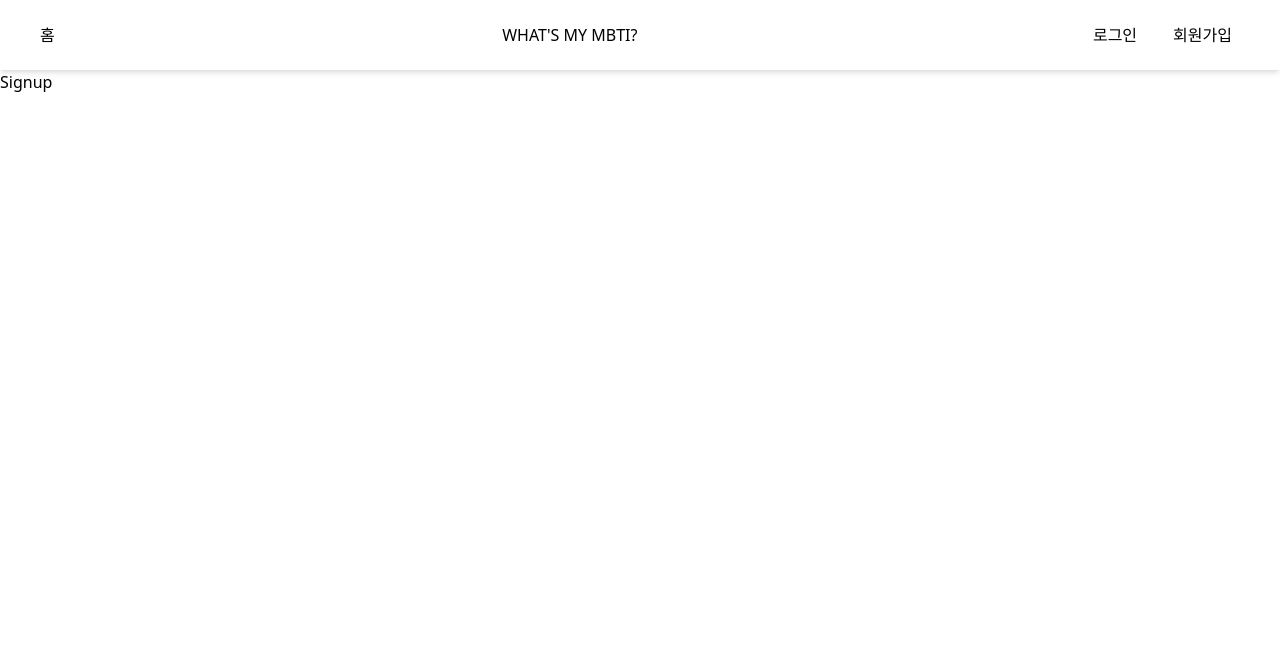
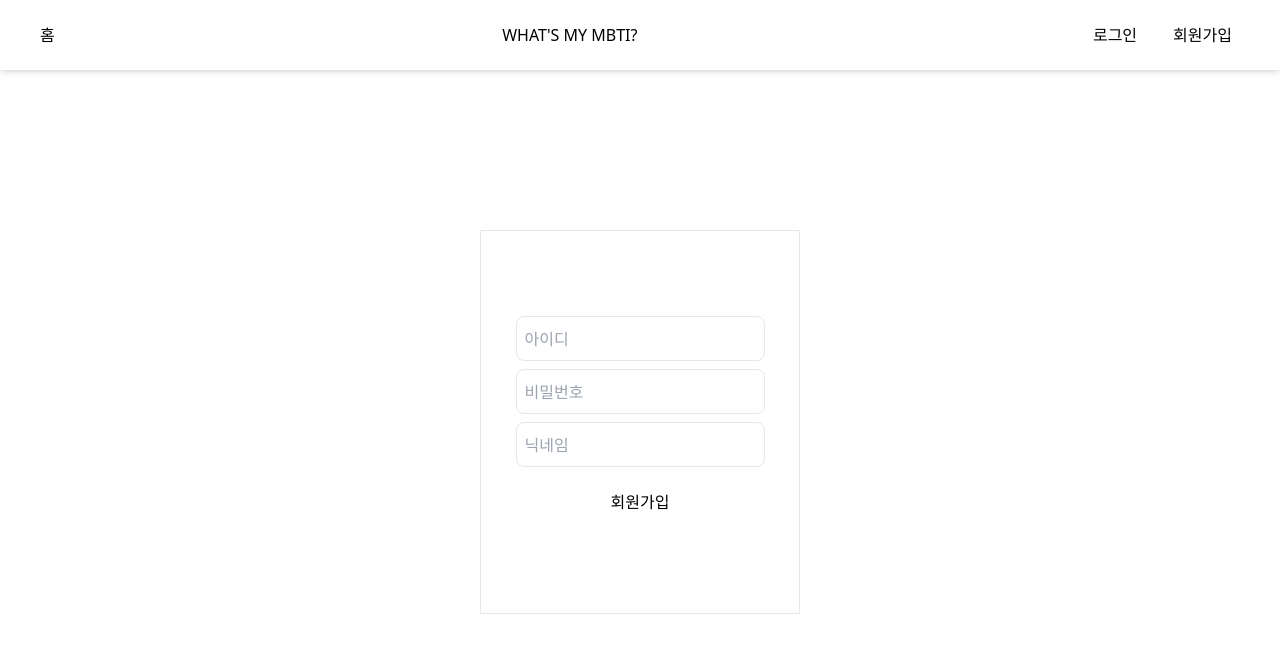
Before and after one commit to choichangyeon/MBTI-Classic, a React (Vite) app: page /signup in a window 1280 px wide. Shown: the top 652 px of the page. Built offline with nearby package versions, Linux system fonts and the light colour scheme.

Commit message:
chore:#5 버튼 플러그인 적용

```diff
--- /dev/null
+++ b/src/components/common/InputForm.jsx
@@ -0,0 +1,5 @@
+const InputForm = ({ ...props }) => {
+  return <input className="h-sm border rounded-lg my-1 px-2" {...props} />;
+};
+
+export default InputForm;
--- a/src/pages/Home.jsx
+++ b/src/pages/Home.jsx
@@ -1,6 +1,6 @@
-import { POST_CONTENT, POST_TITLE } from "@/data/HomePostCardContent";
+import { useNavigate } from "react-router-dom";
+import { POST_CONTENT, POST_TITLE } from "@data/HomePostCardContent";
 import PostCard from "@components/home/PostCard";
-import { useNavigate } from "react-router-dom";
 
 const Home = () => {
   const navigate = useNavigate();
--- a/src/pages/Signup.jsx
+++ b/src/pages/Signup.jsx
@@ -1,7 +1,42 @@
-import React from "react";
+import { useState } from "react";
+import InputForm from "@components/common/InputForm";
 
 const Signup = () => {
-  return <div>Signup</div>;
+  const [id, setId] = useState("");
+  const [password, setPassword] = useState("");
+  const [nickname, setNickname] = useState("");
+
+  const handleSignup = () => {
+    console.log({ id, password, nickname });
+  };
+
+  return (
+    <div className="flex flex-col justify-center items-center my-40">
+      <div className="flex flex-col justify-center items-center h-96 w-80 border ">
+        <InputForm
+          type="text"
+          placeholder="아이디"
+          value={id}
+          onChange={(e) => setId(e.target.value)}
+        />
+        <InputForm
+          type="password"
+          placeholder="비밀번호"
+          value={password}
+          onChange={(e) => setPassword(e.target.value)}
+        />
+        <InputForm
+          type="text"
+          placeholder="닉네임"
+          value={nickname}
+          onChange={(e) => setNickname(e.target.value)}
+        />
+        <button className="btn-base my-2 w-md h-sm" onClick={handleSignup}>
+          회원가입
+        </button>
+      </div>
+    </div>
+  );
 };
 
 export default Signup;
--- a/tailwind.config.js
+++ b/tailwind.config.js
@@ -17,5 +17,14 @@ export default {
       },
     },
   },
-  plugins: [],
+  plugins: [
+    function ({ addComponents }) {
+      addComponents({
+        ".btn-base": {
+          "@apply transition duration-300 rounded-md hover:text-white hover:border-indigo-300 hover:bg-indigo-300":
+            {},
+        },
+      });
+    },
+  ],
 };
```
